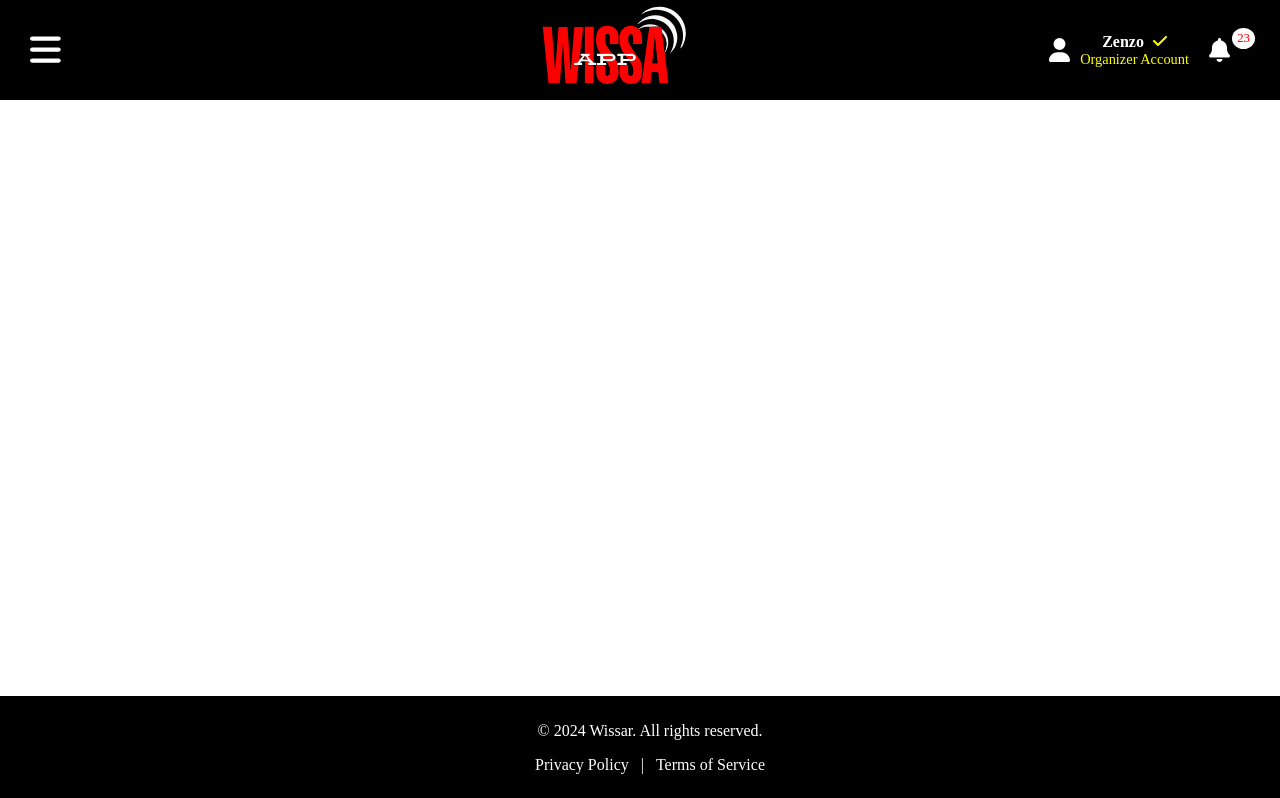
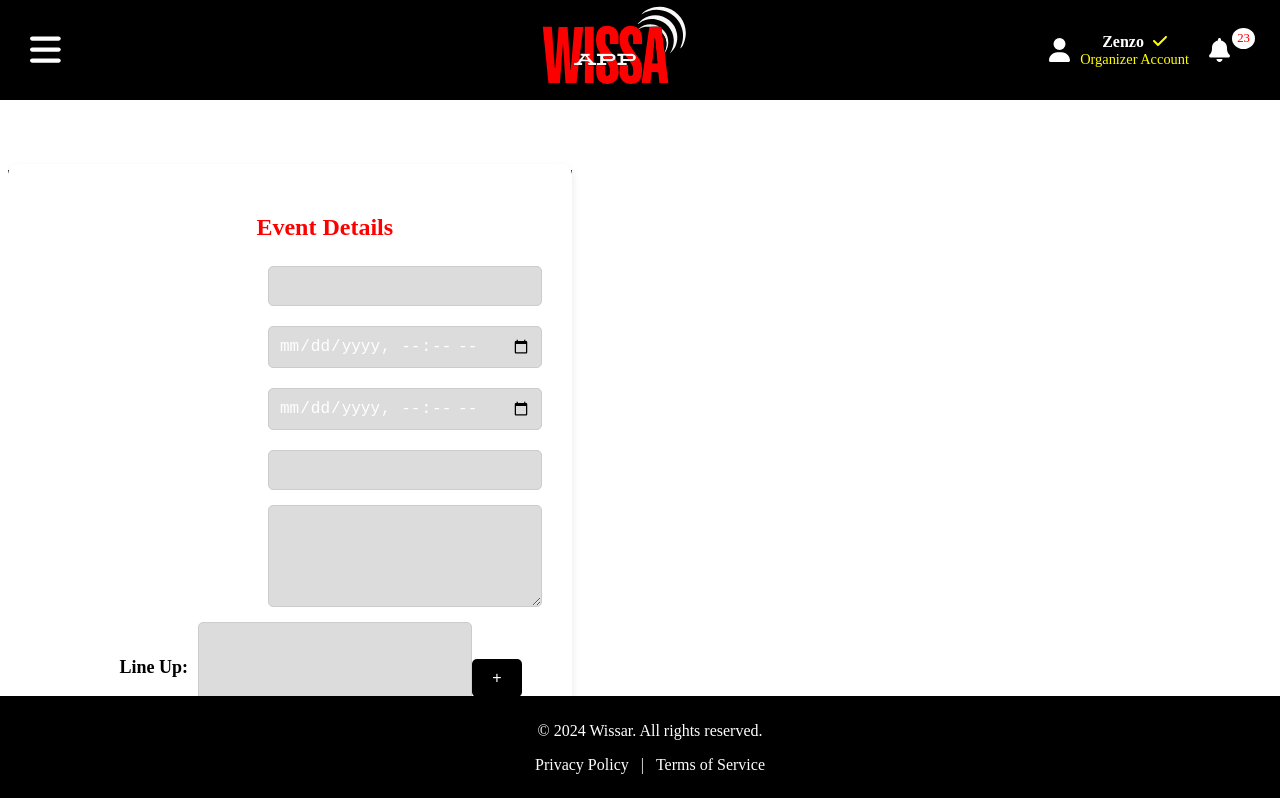
Before and after one commit to FowardPro/wissar_app, a React (Create React App) app: page /eventdetails in a window 1280 px wide. Shown: the top 798 px of the page. Built offline with nearby package versions, Linux system fonts and the light colour scheme.

Commit message:
ManageEvents edit button linked to Event Details

```diff
--- a/package.json
+++ b/package.json
@@ -14,7 +14,7 @@
     "react": "^18.3.1",
     "react-dom": "^18.3.1",
     "react-icons": "^5.2.1",
-    "react-router-dom": "^6.25.1",
+    "react-router-dom": "^6.26.0",
     "react-scripts": "^5.0.1",
     "web-vitals": "^2.1.4"
   },
--- a/src/App.js
+++ b/src/App.js
@@ -6,6 +6,7 @@ import UpcomingEvents from './components/UpcomingEvents';
 import Registration from './components/Registration';
 import Footer from './components/Footer';
 import './App.css';
+
 
 
 function App() {
--- /dev/null
+++ b/src/components/EventDetails.css
@@ -0,0 +1,115 @@
+/* CreateEvent.css */
+.EventDetails {
+    display: flex;
+    justify-content: center;
+    align-items: center;
+    height: 100vh;
+    background-color: #000; /* Background color of the container */
+}
+
+.EventDetails form {
+   background-color: #fff;
+    padding: 30px;
+    border-radius: 10px;
+    box-shadow: 0px 4px 8px rgba(0, 0, 0, 0.1);
+    max-width: 600px; /* Increased max width for more space */
+    width: 100%;
+}
+
+.EventDetails h2 {
+    text-align: center;
+    margin-bottom: 20px;
+}
+
+.EventDetails .form-group {
+    display: flex;
+    align-items: center; /* Vertically center items */
+    margin-bottom: 15px;
+}
+
+.EventDetails .form-group label {
+    width: 30%; /* Set the width of the label */
+    margin-right: 10px;
+    font-weight: bold;
+    text-align: right; /* Align text to the right within the label */
+    min-width: 150px; /* Ensure a minimum width for consistency */
+}
+
+.EventDetails .form-group input,
+.form-group textarea {
+    width: calc(70% - 10px); /* Adjust width for alignment with labels */
+    padding: 10px;
+    border: 1px solid #ccc;
+    border-radius: 5px;
+    font-size: 16px;
+    background-color: #dddcdc;
+}
+
+.EventDetails .textarea {
+    resize: vertical; /* Allow vertical resizing */
+}
+
+.EventDetails .lineup-group {
+    margin-bottom: 15px;
+}
+
+.EventDetails .lineup-group label {
+    width: 30%; /* Align with other labels */
+    margin-right: 10px;
+    font-weight: bold;
+    text-align: right;
+    min-width: 150px; /* Ensure consistency */
+}
+
+.EventDetails .lineup-group .lineup-textarea {
+    width: calc(70% - 10px); /* Align with other input fields */
+    padding: 10px;
+    border: 1px solid #ccc;
+    border-radius: 5px;
+    font-size: 16px;
+    background-color: #dddcdc;
+    resize: vertical; /* Allow vertical resizing */
+}
+
+.EventDetails .add-lineup-button {
+    background-color: #000;
+    color: #fff;
+    border: none;
+    border-radius: 5px;
+    padding: 10px 20px;
+    cursor: pointer;
+    font-size: 16px;
+    margin-top: 10px;
+    margin-left: auto; /* Move button to the right */
+    display: block; /* Ensure button takes up full width available in its container */
+}
+
+.EventDetails .add-lineup-button:hover {
+    background-color: #333;
+}
+
+.EventDetails .lineup-group ul {
+    padding-left: 20px;
+    margin-top: 0;
+    list-style-type: disc;
+}
+
+.EventDetails .buttons {
+    display: flex;
+    justify-content: center; /* Center align buttons */
+    margin-top: 20px;
+}
+
+.EventDetails .button[type="submit"] {
+    background-color: #000;
+    color: #fff;
+    border: none;
+    border-radius: 5px;
+    padding: 10px 20px;
+    cursor: pointer;
+    font-size: 16px;
+}
+
+.EventDetails .button[type="submit"]:hover {
+    background-color: #0e0707;
+}
--- /dev/null
+++ b/src/components/EventDetails.js
@@ -0,0 +1,152 @@
+
+//import { EventDetails } from '@testing-library/react';
+import React, { useState } from 'react';
+//import './EventDetails.css';
+import './EventDetails.css';
+
+
+
+
+
+
+
+function EventDetails() {
+  const [lineup, setLineup] = useState([]);
+  const [lineupInput, setLineupInput] = useState('');
+  const [additionalInfo, setAdditionalInfo] = useState('');
+  const [eventName, setEventName] = useState('');
+  const [startDate, setStartDate] = useState('');
+  const [endDate, setEndDate] = useState('');
+  const [location, setLocation] = useState('');
+  const [description, setDescription] = useState('');
+
+  const handleAddLineup = () => {
+    if (lineupInput.trim()) {
+      setLineup([...lineup, lineupInput.trim()]);
+      setLineupInput(''); // Clear the input field after adding
+    }
+  };
+
+  const handleLineupInputChange = (e) => {
+    setLineupInput(e.target.value);
+  };
+
+  const handleAdditionalInfoChange = (e) => {
+    setAdditionalInfo(e.target.value);
+  };
+
+  const handleSubmit = (e) => {
+    e.preventDefault();
+    // Here you can add form submission logic
+    console.log({
+      eventName,
+      startDate,
+      endDate,
+      location,
+      description,
+      lineup,
+      additionalInfo,
+    });
+  };
+
+  return (
+    <div className="EventDetails">
+      <form onSubmit={handleSubmit}>
+        <div className="section">
+          <h2>Event Details</h2>
+          <div className="form-group">
+            <label htmlFor="event-name">Event Name:</label>
+            <input
+              type="text"
+              id="event-name"
+              name="eventName"
+              value={eventName}
+              onChange={(e) => setEventName(e.target.value)}
+              required
+            />
+          </div>
+          <div className="form-group">
+            <label htmlFor="start-date">Start of Event:</label>
+            <input
+              type="datetime-local"
+              id="start-date"
+              name="startDate"
+              value={startDate}
+              onChange={(e) => setStartDate(e.target.value)}
+              required
+            />
+          </div>
+          <div className="form-group">
+            <label htmlFor="end-date">End of Event:</label>
+            <input
+              type="datetime-local"
+              id="end-date"
+              name="endDate"
+              value={endDate}
+              onChange={(e) => setEndDate(e.target.value)}
+              required
+            />
+          </div>
+          <div className="form-group">
+            <label htmlFor="location">Location:</label>
+            <input
+              type="text"
+              id="location"
+              name="location"
+              value={location}
+              onChange={(e) => setLocation(e.target.value)}
+              required
+            />
+          </div>
+          <div className="form-group">
+            <label htmlFor="description">Description:</label>
+            <textarea
+              id="description"
+              name="description"
+              value={description}
+              onChange={(e) => setDescription(e.target.value)}
+              required
+            ></textarea>
+          </div>
+          <div className="lineup-group">
+            <label htmlFor="lineup">Line Up:</label>
+            <textarea
+              id="lineup"
+              name="lineup"
+              value={lineupInput}
+              onChange={handleLineupInputChange}
+              className="lineup-textarea"
+            ></textarea>
+            <button
+              type="button"
+              className="add-lineup-button"
+              onClick={handleAddLineup}
+            >
+              +
+            </button>
+            <ul>
+              {lineup.map((item, index) => (
+                <li key={index}>{item}</li>
+              ))}
+            </ul>
+          </div>
+          <div className="form-group">
+            <label htmlFor="additional-info">Additional Information:</label>
+            <textarea
+              id="additional-info"
+              name="additionalInfo"
+              value={additionalInfo}
+              onChange={handleAdditionalInfoChange}
+              rows="4"
+            ></textarea>
+          </div>
+        </div>
+        <div className="buttons">
+          <button type="submit">Post</button>
+        </div>
+      </form>
+    </div>
+  );
+}
+
+export default EventDetails;
--- a/src/components/ManageEvent.js
+++ b/src/components/ManageEvent.js
@@ -1,5 +1,7 @@
 import React from 'react';
 import './ManageEvent.css';
+import '../components/EventDetails';
+import {Link} from 'react-router-dom';
 
 const ManageEvent = () => {
     return (
@@ -16,10 +18,12 @@ const ManageEvent = () => {
                     <p>Event information...</p>
                 </div>
                 <div className="edit-icon">
+                <Link to={"/eventDetails" }>
                     <svg xmlns="http://www.w3.org/2000/svg" width="24" height="24" fill="none" stroke="white" stroke-linecap="round" stroke-linejoin="round" stroke-width="2" viewBox="0 0 24 24">
                         <path d="M12 20H21"></path>
                         <path d="M16.5 3.5L20.5 7.5 7 21 3 21 3 17z"></path>
                     </svg>
+                </Link>
                 </div>
             </div>
             <div className="event-card">
@@ -28,10 +32,12 @@ const ManageEvent = () => {
                     <p>Event information...</p>
                 </div>
                 <div className="edit-icon">
+                <Link to={"/eventDetails"}>
                     <svg xmlns="http://www.w3.org/2000/svg" width="24" height="24" fill="none" stroke="white" stroke-linecap="round" stroke-linejoin="round" stroke-width="2" viewBox="0 0 24 24">
                         <path d="M12 20H21"></path>
                         <path d="M16.5 3.5L20.5 7.5 7 21 3 21 3 17z"></path>
                     </svg>
+                </Link>
                 </div>
             </div>
             <div className="event-card">
@@ -39,14 +45,19 @@ const ManageEvent = () => {
                     <h3>Event Name:</h3>
                     <p>Event information...</p>
                 </div>
+
                 <div className="edit-icon">
+                    <Link to={"/eventDetails"}>
                     <svg xmlns="http://www.w3.org/2000/svg" width="24" height="24" fill="none" stroke="white" stroke-linecap="round" stroke-linejoin="round" stroke-width="2" viewBox="0 0 24 24">
                         <path d="M12 20H21"></path>
                         <path d="M16.5 3.5L20.5 7.5 7 21 3 21 3 17z"></path>
                     </svg>
+                    </Link>
                 </div>
             </div>
+
             <button className="saved-events-button">Saved Events</button>
+
         </div>
         </center>
         </div>
--- a/src/components/OrganizerAccountDesktop.js
+++ b/src/components/OrganizerAccountDesktop.js
@@ -9,6 +9,10 @@ import Support from '../components/Support';
 import Footer from '../components/Footer';
 import ManageEvent from '../components/ManageEvent';
 import CreateEvent from '../components/CreateEvent';
+import EventDetails from './EventDetails';
+
+
+
 
 const OrganizerAccountDesktop = () => {
   const [menuOpen, setMenuOpen] = useState(false);
@@ -124,6 +128,7 @@ const OrganizerAccountDesktop = () => {
               <Route path="/support" element={<Support isScrolled={isScrolled} menuOpen={menuOpen} />} />
               <Route path="/manageEvent" element={<ManageEvent isScrolled={isScrolled} menuOpen={menuOpen}  />} />
               <Route path="/createEvent" element={<CreateEvent isScrolled={isScrolled} menuOpen={menuOpen}  />} />
+              <Route path="/eventdetails" element={<EventDetails menuOpen={menuOpen} />} />
               {/* Add more routes as needed */}
             </Routes>
           )
```
Also changed, not shown: 1 other file (tests, documents, lock files or other folders).
